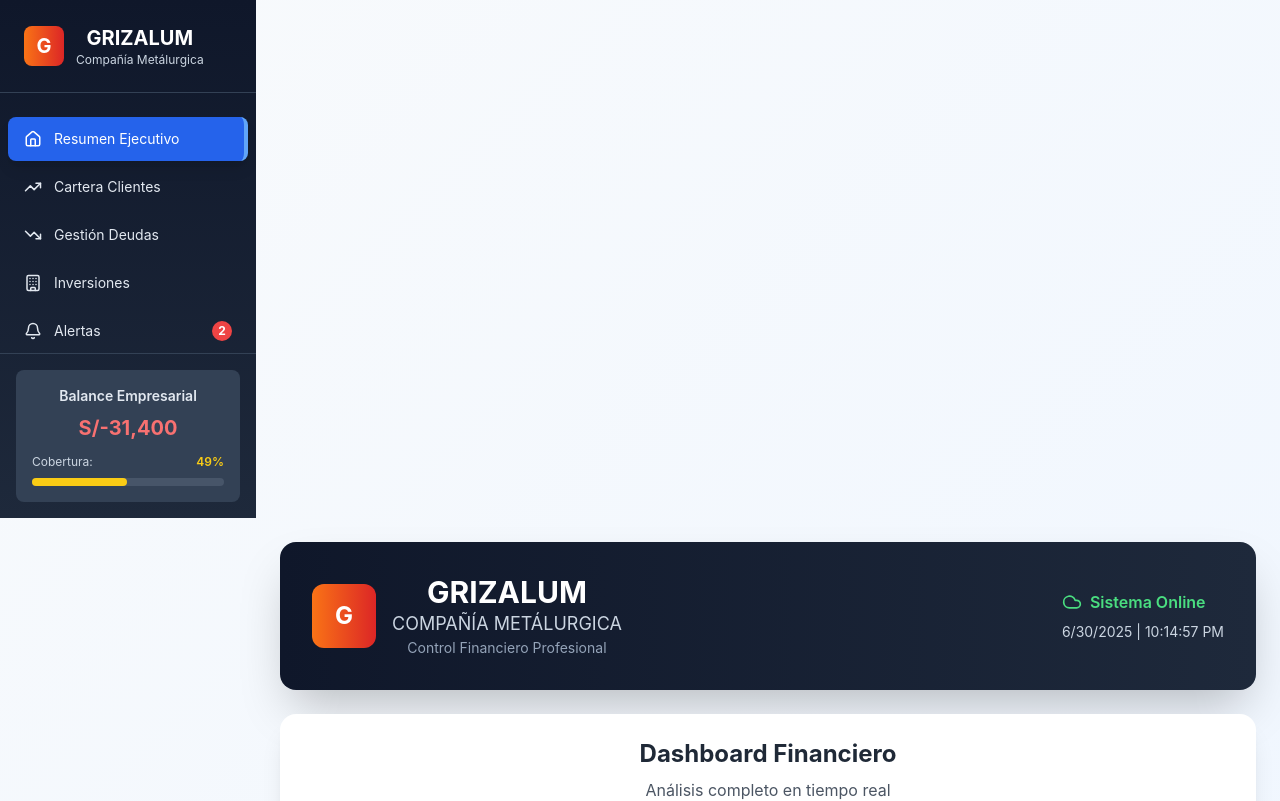
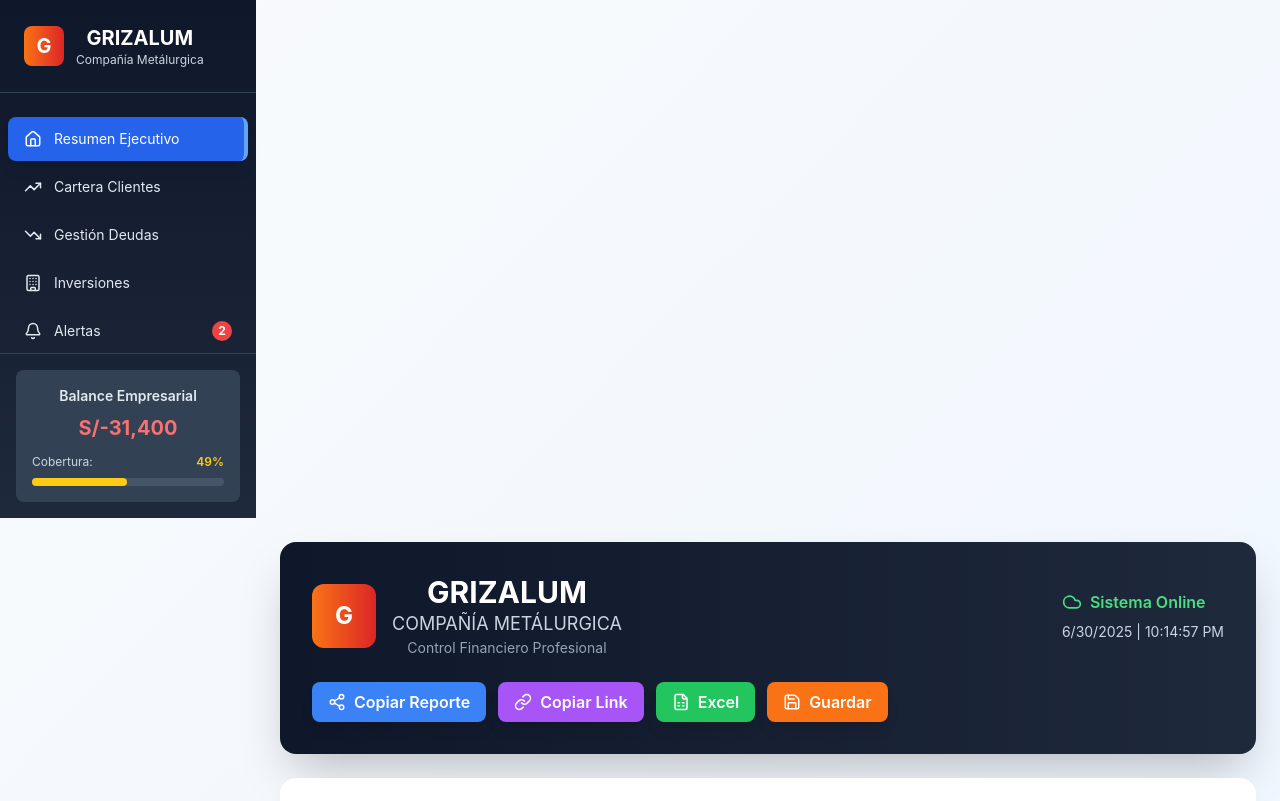
Before and after one commit to Grizalum/grizalum-sistema-financiero1999, a React (Create React App) app: page / in a window 1280 px wide. Shown: the top 801 px of the page. Built offline with nearby package versions, Linux system fonts and the light colour scheme.

Commit message:
Update GrizalumFinancial.js

```diff
--- a/src/components/GrizalumFinancial.js
+++ b/src/components/GrizalumFinancial.js
@@ -3,7 +3,7 @@ import {
   Home, TrendingUp, TrendingDown, Building, Plus, Menu, X, DollarSign,
   Calculator, Share2, FileSpreadsheet, Edit, Bell, Shield, Trash2,
   CheckCircle, Cloud, WifiOff, User, Phone, Mail, CreditCard,
-  AlertTriangle, Eye, Link
+  AlertTriangle, Eye, Link, Save, Download
 } from 'lucide-react';
 
 export default function GrizalumFinancial() {
@@ -35,8 +35,9 @@ export default function GrizalumFinancial() {
       estado: 'En Proceso',
       fechaInicio: '2024-06-01',
       historialPagos: [
-        { fecha: '2024-07-01', monto: 633.30, tipo: 'Cuota Regular' },
-        { fecha: '2024-08-01', monto: 633.30, tipo: 'Cuota Regular' }
+        { id: 1, fecha: '2024-07-01', monto: 633.30, tipo: 'Cuota Regular' },
+        { id: 2, fecha: '2024-08-01', monto: 633.30, tipo: 'Cuota Regular' },
+        { id: 3, fecha: '2024-09-01', monto: 500.00, tipo: 'Pago Parcial' }
       ]
     },
     {
@@ -54,7 +55,9 @@ export default function GrizalumFinancial() {
       estado: 'En Proceso',
       fechaInicio: '2024-05-15',
       historialPagos: [
-        { fecha: '2024-06-15', monto: 950.00, tipo: 'Cuota Regular' }
+        { id: 1, fecha: '2024-06-15', monto: 950.00, tipo: 'Cuota Regular' },
+        { id: 2, fecha: '2024-07-15', monto: 950.00, tipo: 'Cuota Regular' },
+        { id: 3, fecha: '2024-08-15', monto: 300.00, tipo: 'Pago Parcial' }
       ]
     }
   ]);
@@ -175,6 +178,7 @@ export default function GrizalumFinancial() {
           const nuevoPagado = cliente.pagosRecibidos + monto;
 
           const nuevoPago = {
+            id: Date.now(),
             fecha: fechaPago,
             monto: monto,
             tipo: monto >= cliente.cuotaMensual ? 'Cuota Regular' : 'Pago Parcial'
@@ -191,7 +195,7 @@ export default function GrizalumFinancial() {
         return cliente;
       }));
 
-      alert(`Pago registrado: S/ ${monto.toLocaleString()} de ${itemSeleccionado.nombre}`);
+      alert(`✅ Pago registrado: S/ ${monto.toLocaleString()} de ${itemSeleccionado.nombre}`);
     }
 
     if (tipoModal === 'pago_deuda') {
@@ -208,20 +212,44 @@ export default function GrizalumFinancial() {
         return deuda;
       }));
 
-      alert(`Pago realizado: S/ ${monto.toLocaleString()} a ${itemSeleccionado.acreedor}`);
+      alert(`✅ Pago realizado: S/ ${monto.toLocaleString()} a ${itemSeleccionado.acreedor}`);
     }
 
     cerrarModal();
+  };
+
+  const eliminarPagoHistorial = (clienteId, pagoId) => {
+    if (window.confirm('¿Está seguro de eliminar este pago del historial?')) {
+      setMisClientes(prev => prev.map(cliente => {
+        if (cliente.id === clienteId) {
+          const pagoEliminado = cliente.historialPagos.find(p => p.id === pagoId);
+          if (pagoEliminado) {
+            const nuevoPagado = cliente.pagosRecibidos - pagoEliminado.monto;
+            const nuevoSaldo = cliente.saldoPendiente + pagoEliminado.monto;
+
+            return {
+              ...cliente,
+              saldoPendiente: nuevoSaldo,
+              pagosRecibidos: nuevoPagado,
+              estado: nuevoSaldo === 0 ? 'Completado' : 'En Proceso',
+              historialPagos: cliente.historialPagos.filter(p => p.id !== pagoId)
+            };
+          }
+        }
+        return cliente;
+      }));
+      alert('✅ Pago eliminado del historial');
+    }
   };
 
   const eliminarItem = (tipo, id) => {
     if (window.confirm('¿Está seguro de eliminar este elemento?')) {
       if (tipo === 'cliente') {
         setMisClientes(prev => prev.filter(c => c.id !== id));
-        alert('Cliente eliminado');
+        alert('✅ Cliente eliminado');
       } else if (tipo === 'deuda') {
         setMisDeudas(prev => prev.filter(d => d.id !== id));
-        alert('Deuda eliminada');
+        alert('✅ Deuda eliminada');
       }
     }
   };
@@ -239,22 +267,49 @@ RESUMEN EJECUTIVO:
 Control Financiero Empresarial Seguro`;
 
     navigator.clipboard.writeText(mensaje).then(() => {
-      alert('Reporte copiado al portapapeles exitosamente');
+      alert('📋 Reporte copiado al portapapeles exitosamente');
     }).catch(() => {
-      alert('Reporte preparado para copiar');
+      alert('📋 Reporte preparado para copiar');
     });
+  };
+
+  const copiarLink = () => {
+    const link = window.location.href;
+    navigator.clipboard.writeText(link).then(() => {
+      alert('🔗 Link copiado al portapapeles');
+    }).catch(() => {
+      alert('🔗 Link preparado para copiar');
+    });
+  };
+
+  const exportarExcel = () => {
+    setSincronizando(true);
+    setTimeout(() => {
+      setSincronizando(false);
+      alert('📊 Exportación a Excel completada (simulación)');
+    }, 2000);
+  };
+
+  const guardarEnNube = () => {
+    setSincronizando(true);
+    setTimeout(() => {
+      setSincronizando(false);
+      setDatosGuardados(true);
+      alert('☁️ Datos guardados en la nube exitosamente');
+      setTimeout(() => setDatosGuardados(false), 3000);
+    }, 2000);
   };
 
   const eliminarAlerta = (alertaId) => {
     setAlertas(prev => prev.filter(a => a.id !== alertaId));
-    alert('Alerta eliminada');
+    alert('✅ Alerta eliminada');
   };
 
   return (
     <div className="min-h-screen bg-gradient-to-br from-slate-50 to-blue-50 relative">
       {modalAbierto && (
         <div className="fixed inset-0 bg-black bg-opacity-50 z-50 flex items-center justify-center p-4">
-          <div className="bg-white rounded-2xl shadow-2xl w-full max-w-md">
+          <div className="bg-white rounded-2xl shadow-2xl w-full max-w-md max-h-[90vh] overflow-y-auto">
             <div className="p-6">
               <div className="flex justify-between items-center mb-6">
                 <h3 className="text-xl font-bold text-gray-800">
@@ -335,9 +390,11 @@ Control Financiero Empresarial Seguro`;
                     <h5 className="font-semibold mb-2">Historial de Pagos:</h5>
                     {itemSeleccionado.historialPagos?.length > 0 ? (
                       <div className="space-y-2">
-                        {itemSeleccionado.historialPagos.map((pago, index) => (
-                          <div key={index} className="bg-white border rounded-lg p-3">
+                        {itemSeleccionado.historialPagos.map((pago) => (
+                          <div key={pago.id} className="bg-white border rounded-lg p-3">
                             <div className="flex justify-between items-center">
+                              <div className="flex-1">
+                                <div className="flex justify-between items-center mb-1">
                                   <span className="font-medium">S/ {pago.monto.toLocaleString()}</span>
                                   <span className="text-sm text-gray-600">{pago.fecha}</span>
                                 </div>
@@ -346,6 +403,15 @@ Control Financiero Empresarial Seguro`;
                                 }`}>
                                   {pago.tipo}
                                 </span>
+                              </div>
+                              <button
+                                onClick={() => eliminarPagoHistorial(itemSeleccionado.id, pago.id)}
+                                className="ml-2 text-red-500 hover:text-red-700 p-1"
+                                title="Eliminar pago"
+                              >
+                                <Trash2 size={16} />
+                              </button>
+                            </div>
                           </div>
                         ))}
                       </div>
@@ -468,13 +534,71 @@ Control Financiero Empresarial Seguro`;
                 </div>
                 <div className="text-left lg:text-right">
                   <div className="flex items-center space-x-2 mb-2">
+                    {firebaseConectado ? (
                       <Cloud className="text-green-400" size={20} />
-                    <span className="text-green-400 font-semibold">Sistema Online</span>
+                    ) : (
+                      <WifiOff className="text-red-400" size={20} />
+                    )}
+                    <span className={`font-semibold ${firebaseConectado ? 'text-green-400' : 'text-red-400'}`}>
+                      {firebaseConectado ? 'Sistema Online' : 'Sin Conexión'}
+                    </span>
                   </div>
                   <p className="text-slate-300 text-sm">
                     {new Date().toLocaleDateString()} | {new Date().toLocaleTimeString()}
                   </p>
                 </div>
+              </div>
+
+              <div className="flex flex-wrap gap-3 mt-6">
+                <button
+                  onClick={copiarReporte}
+                  className="bg-blue-500 text-white px-4 py-2 rounded-lg hover:bg-blue-600 transition-all flex items-center font-semibold shadow-lg"
+                  title="Copiar Reporte"
+                >
+                  <Share2 className="mr-2" size={18} />
+                  Copiar Reporte
+                </button>
+
+                <button
+                  onClick={copiarLink}
+                  className="bg-purple-500 text-white px-4 py-2 rounded-lg hover:bg-purple-600 transition-all flex items-center font-semibold shadow-lg"
+                  title="Copiar Link"
+                >
+                  <Link className="mr-2" size={18} />
+                  Copiar Link
+                </button>
+
+                <button
+                  onClick={exportarExcel}
+                  disabled={sincronizando}
+                  className="bg-green-500 text-white px-4 py-2 rounded-lg hover:bg-green-600 transition-all flex items-center font-semibold shadow-lg disabled:opacity-50"
+                  title="Exportar Excel"
+                >
+                  {sincronizando ? (
+                    <div className="animate-spin mr-2 w-4 h-4 border-2 border-white border-t-transparent rounded-full"></div>
+                  ) : (
+                    <FileSpreadsheet className="mr-2" size={18} />
+                  )}
+                  Excel
+                </button>
+
+                <button
+                  onClick={guardarEnNube}
+                  disabled={sincronizando}
+                  className={`px-4 py-2 rounded-lg transition-all flex items-center font-semibold shadow-lg disabled:opacity-50 ${
+                    datosGuardados ? 'bg-green-600 text-white' : 'bg-orange-500 text-white hover:bg-orange-600'
+                  }`}
+                  title="Guardar en Nube"
+                >
+                  {sincronizando ? (
+                    <div className="animate-spin mr-2 w-4 h-4 border-2 border-white border-t-transparent rounded-full"></div>
+                  ) : datosGuardados ? (
+                    <CheckCircle className="mr-2" size={18} />
+                  ) : (
+                    <Save className="mr-2" size={18} />
+                  )}
+                  {datosGuardados ? 'Guardado' : 'Guardar'}
+                </button>
               </div>
             </div>
 
```
Lines whose indentation alone changed are shown as unchanged.
